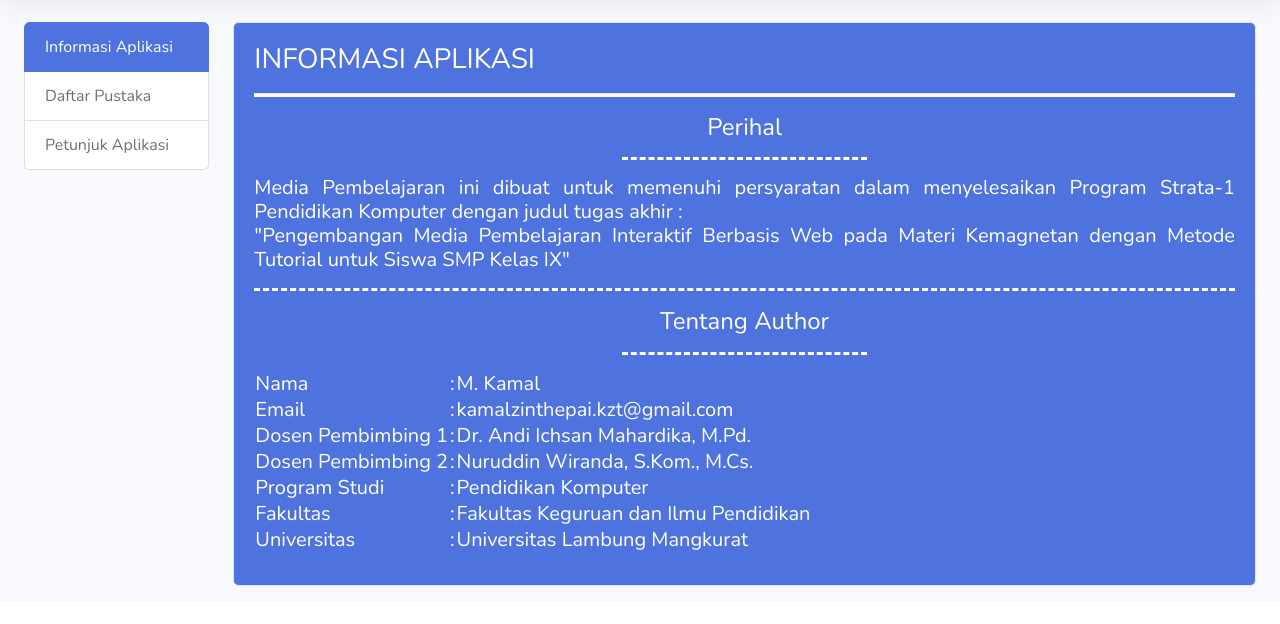
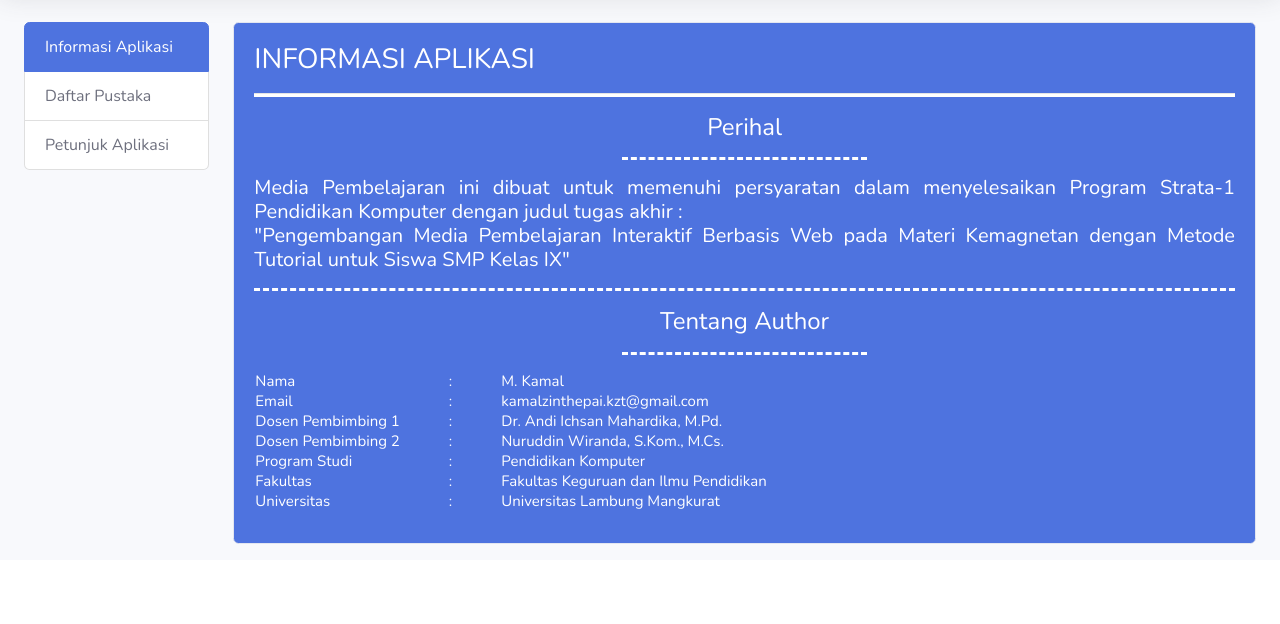
Before and after one commit to master-kamal/media, a plain HTML site: page info.html in a window 1280 px wide. Shown: the part 76-700 px from the top of the page. Drawn offline with nearby package versions, Linux system fonts and the light colour scheme.

Commit message:
projectmedia

```diff
--- a/info.html
+++ b/info.html
@@ -80,40 +80,40 @@
                                       <h4 class="card-title text-center">Tentang Author</h4>
                                       <hr style="border-top: 3px dashed white;" width="25%">
                                       <h5 class="card-title">
-                                        <table>
+                                        <table style="font-size: 15px;">
                                             <tr>
                                                 <td>Nama </td>
-                                                <td> : </td>
+                                                <td class="pl-5 pr-5"> : </td>
                                                 <td> M. Kamal </td>
                                             </tr>
                                             <tr>
                                                 <td>Email </td>
-                                                <td> : </td>
+                                                <td class="pl-5 pr-5"> : </td>
                                                 <td> kamalzinthepai.kzt@gmail.com</td>
                                             </tr>
                                             <tr>
                                                 <td>Dosen Pembimbing 1 </td>
-                                                <td> : </td>
+                                                <td class="pl-5 pr-5"> : </td>
                                                 <td> Dr. Andi Ichsan Mahardika, M.Pd.</td>
                                             </tr>
                                             <tr>
                                                 <td>Dosen Pembimbing 2 </td>
-                                                <td> : </td>
+                                                <td class="pl-5 pr-5"> : </td>
                                                 <td> Nuruddin Wiranda, S.Kom., M.Cs.</td>
                                             </tr>
                                             <tr>
                                                 <td>Program Studi </td>
-                                                <td> : </td>
+                                                <td class="pl-5 pr-5"> : </td>
                                                 <td> Pendidikan Komputer</td>
                                             </tr>
                                             <tr>
                                                 <td>Fakultas </td>
-                                                <td> : </td>
+                                                <td class="pl-5 pr-5"> : </td>
                                                 <td> Fakultas Keguruan dan Ilmu Pendidikan</td>
                                             </tr>
                                             <tr>
                                                 <td>Universitas </td>
-                                                <td> : </td>
+                                                <td class="pl-5 pr-5"> : </td>
                                                 <td> Universitas Lambung Mangkurat</td>
                                             </tr>
                                         </table>
```
